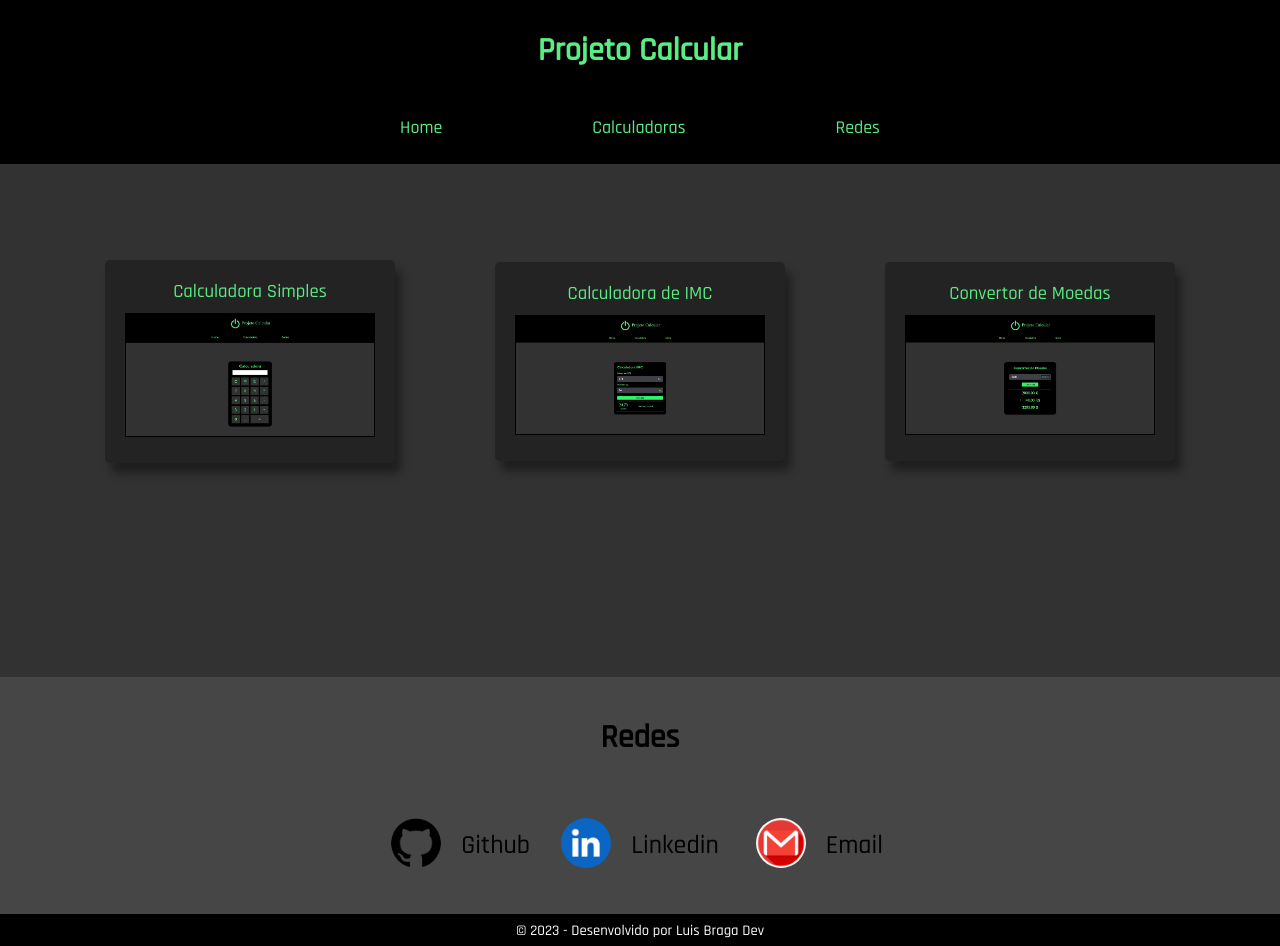
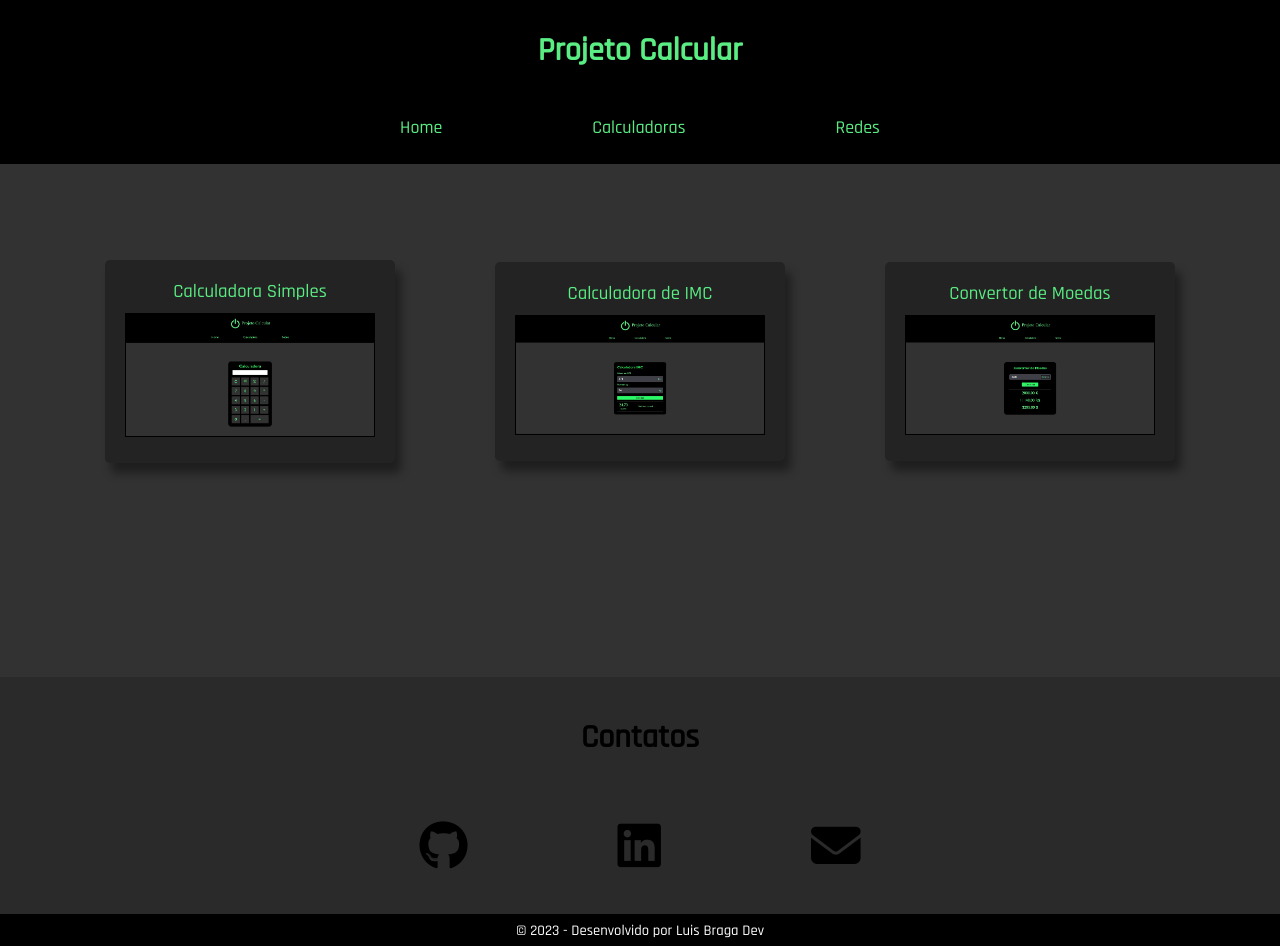
Before and after one commit to LuisBraga31/projetocalcular.github.io, a plain HTML site: page index.html in a window 1280 px wide. Drawn offline with Linux system fonts and the light colour scheme.

Commit message:
Ajustando seção de redes

```diff
--- a/css/index.css
+++ b/css/index.css
@@ -57,9 +57,9 @@ main {
     display: flex;
     flex-direction: column;
     gap: 60px;
-    justify-content: center;
+    padding-top: 40px;
     align-items: center;
-    background-color: rgb(70, 70, 70);
+    background-color: rgb(42, 42, 42);
 }
 
 .section-aboutme h2 {
@@ -71,30 +71,26 @@ main {
     display: flex;
     justify-content: center;
     align-items: center;
-    gap: 30px;
+    gap: 150px;
 }
 
 .rede-item {
-    width: 100%;
     display: flex;
     justify-content: center;
     align-items: center;
     gap: 20px;
 }
 
-.rede-item p {
-    font-size: 26px;
+.rede-item a {
+    font-size: 3.1rem;
     color: black;
 }
 
-.rede-item img {
-    width: 50px;
-    height: 50px;
-    border-radius: 50px;
-    cursor: pointer;
-    transition: all 1s ease;
+.rede-item i {
+    transition: all 0.5s ease-in;
 }
 
-.rede-item img:hover {
-    transform: rotate(360deg);
+.rede-item i:hover {
+    transform: scale(1.1);
+    color: #5aed83;
 }
--- a/index.html
+++ b/index.html
@@ -4,6 +4,7 @@
     <meta charset="UTF-8">
     <meta http-equiv="X-UA-Compatible" content="IE=edge">
     <meta name="viewport" content="width=device-width, initial-scale=1.0">
+    <link rel="stylesheet" href="https://cdnjs.cloudflare.com/ajax/libs/font-awesome/6.4.2/css/all.min.css" integrity="sha512-z3gLpd7yknf1YoNbCzqRKc4qyor8gaKU1qmn+CShxbuBusANI9QpRohGBreCFkKxLhei6S9CQXFEbbKuqLg0DA==" crossorigin="anonymous" referrerpolicy="no-referrer" />
     <link rel="stylesheet" href="css/style.css">
     <link rel="stylesheet" href="css/index.css">
     <link rel="stylesheet" href="css/allcelularversion.css">
@@ -64,29 +65,26 @@
 
         <section id="redes-main" class="section-aboutme">
 
-            <h2> Redes </h2>
+            <h2> Contatos </h2>
 
             <div class="redes">
 
                 <div class="rede-item">
-                    <a href="https://github.com/LuisBraga31" target="_blank">
-                        <img src="./imgs/contatos/github.png" alt="" srcset="">
+                    <a href="https://github.com/LuisBraga31" target="_blank" >
+                        <i class="fa-brands fa-github"> </i>
                     </a>
-                    <p> Github </p>
                 </div>
 
                 <div class="rede-item">
-                    <a href="https://www.linkedin.com/in/luis-gustavo-braga/" target="_blank">
-                        <img src="./imgs/contatos/linkedin.png" alt="" srcset="">
+                    <a href="https://www.linkedin.com/in/luis-gustavo-braga/" target="_blank" >
+                        <i class="fa-brands fa-linkedin"></i>
                     </a>
-                    <p> Linkedin </p>
                 </div>
 
                 <div class="rede-item" >
-                    <a href="mailto:luisgustavobsilva@gmail.com.br" target="_blank">
-                        <img src="./imgs/contatos/gmail.png" alt="" srcset="" >
+                    <a href="mailto:luisgustavobsilva@gmail.com.br" target="_blank" >
+                        <i class="fa-solid fa-envelope"></i>
                     </a>
-                    <p> Email </p>
                 </div>
 
             </div>
```
Also changed, not shown: imgs/contatos/github.png (deleted), imgs/contatos/gmail.png (deleted), imgs/contatos/linkedin.png (deleted).
